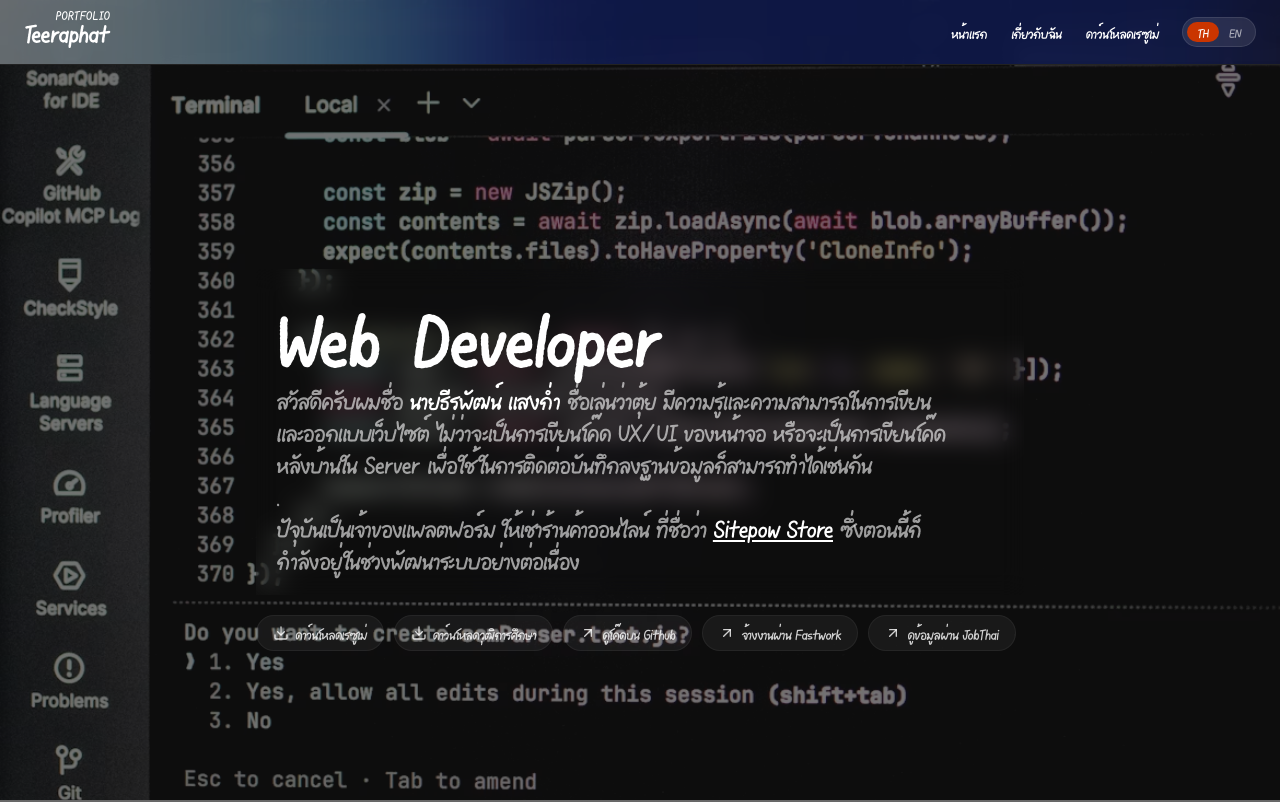
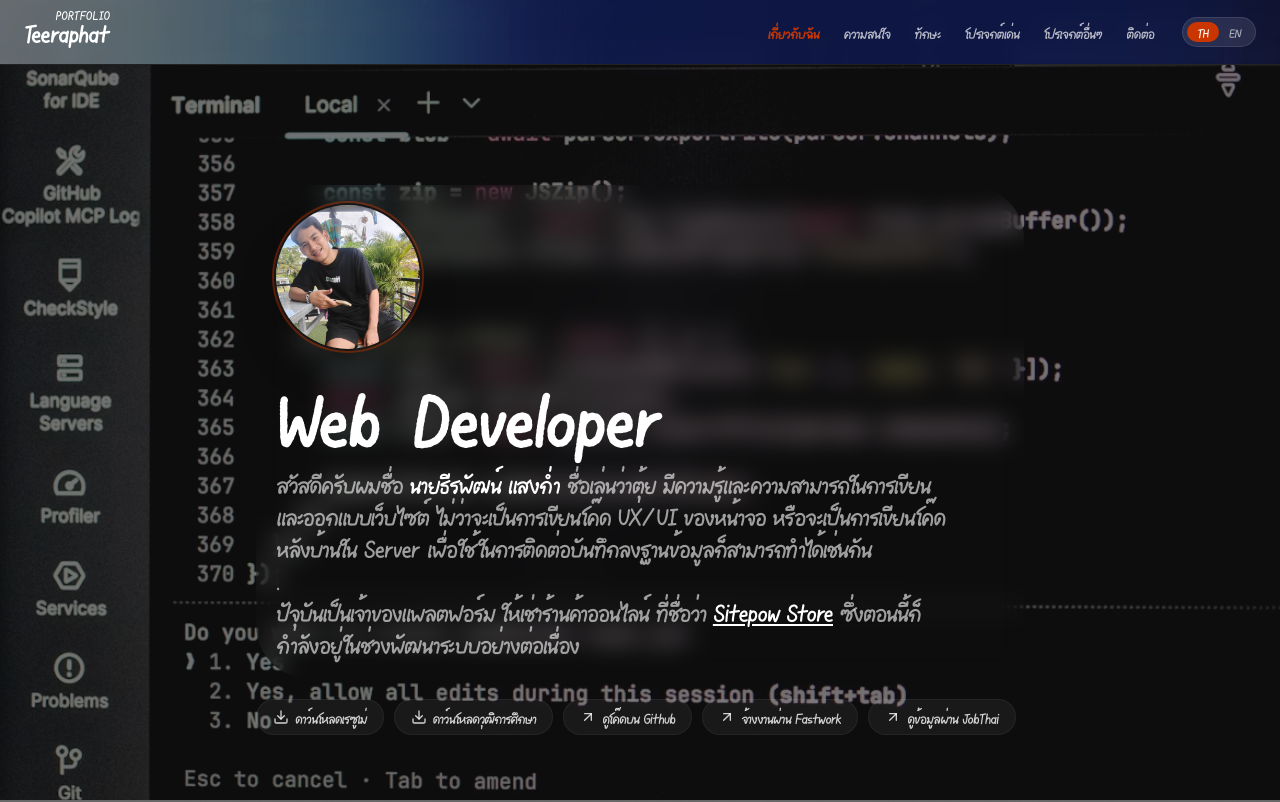
Before and after one commit to sitepow/portfolio-website, a React (Vite) app: page / in a window 1280 px wide. Shown: the top 802 px of the page. Built offline with nearby package versions, Linux system fonts and the light colour scheme.

Commit message:
fix: intl and add image profile

```diff
--- a/src/components/Navbar.tsx
+++ b/src/components/Navbar.tsx
@@ -1,5 +1,4 @@
 import { useEffect, useState } from "react";
-import { Link } from "react-router-dom";
 import { Menu, X } from "lucide-react";
 
 import { Button } from "@/components/ui/button";
@@ -9,6 +8,7 @@ import { cn } from "@/lib/utils";
 
 export function Navbar() {
   const [isMenuOpen, setIsMenuOpen] = useState(false);
+  const [activeSection, setActiveSection] = useState<string>("about");
   const { language, setLanguage, t } = useI18n();
 
   useEffect(() => {
@@ -16,10 +16,66 @@ export function Navbar() {
   }, [isMenuOpen]);
 
   const navItems = [
-    { title: t.nav.home, href: "/" },
-    { title: t.nav.about, href: "/about" },
-    { title: t.nav.resume, href: "/download-resume" },
+    { id: "about", title: t.nav.about, href: "#about" },
+    { id: "interests", title: t.nav.interests, href: "#interests" },
+    { id: "skills", title: t.nav.skills, href: "#skills" },
+    {
+      id: "featured-projects",
+      title: t.nav.featuredProjects,
+      href: "#featured-projects",
+    },
+    {
+      id: "other-projects",
+      title: t.nav.otherProjects,
+      href: "#other-projects",
+    },
+    { id: "contact", title: t.nav.contact, href: "#contact" },
   ];
+
+  const scrollToSection = (
+    e: React.MouseEvent<HTMLAnchorElement>,
+    href: string,
+  ) => {
+    e.preventDefault();
+    const id = href.replace("#", "");
+    const element = document.getElementById(id);
+    if (element) {
+      element.scrollIntoView({ behavior: "smooth" });
+      history.replaceState(null, "", href);
+    }
+    setIsMenuOpen(false);
+  };
+
+  useEffect(() => {
+    const observer = new IntersectionObserver(
+      (entries) => {
+        entries.forEach((entry) => {
+          if (entry.isIntersecting) {
+            setActiveSection(entry.target.id);
+          }
+        });
+      },
+      {
+        rootMargin: "-20% 0px -60% 0px",
+      },
+    );
+
+    const sectionIds = [
+      "about",
+      "interests",
+      "skills",
+      "featured-projects",
+      "other-projects",
+      "contact",
+    ];
+
+    sectionIds.forEach((id) => {
+      const el = document.getElementById(id);
+      if (el) observer.observe(el);
+    });
+
+    return () => observer.disconnect();
+  }, []);
 
   return (
     <header className="backdrop-blur text-white fixed bg-neutral-900/90 top-0 z-50 w-full border-b border-white/5">
@@ -32,20 +88,33 @@ export function Navbar() {
       </div>
 
       <nav className="container mx-auto flex items-center justify-between px-6 py-4">
-        <LogoBrand />
+        <LogoBrand
+          onClick={(e) => {
+            e.preventDefault();
+            window.scrollTo({ top: 0, behavior: "smooth" });
+            history.replaceState(null, "", " ");
+            setIsMenuOpen(false);
+          }}
+        />
 
-        <div className="hidden md:flex items-center gap-6">
+        <div className="hidden md:flex items-center gap-3 lg:gap-5 xl:gap-6">
           {navItems.map((item) => (
-            <Link
+            <a
               key={item.href}
-              to={item.href}
-              className="text-sm font-medium hover:text-primary transition-colors"
+              href={item.href}
+              onClick={(e) => scrollToSection(e, item.href)}
+              className={cn(
+                "text-xs lg:text-sm font-medium transition-colors hover:text-primary",
+                activeSection === item.id
+                  ? "text-primary font-bold"
+                  : "text-white/70",
+              )}
             >
               {item.title}
-            </Link>
+            </a>
           ))}
 
-          <div className="flex items-center rounded-full bg-white/10 p-1 border border-white/10 text-xs">
+          <div className="flex items-center rounded-full bg-white/10 p-1 border border-white/10 text-xs ml-1">
             <button
               type="button"
               onClick={() => setLanguage("th")}
@@ -113,22 +182,27 @@ export function Navbar() {
 
       <div
         className={cn(
-          "bg-background absolute text-foreground left-0 top-full w-full border-b transition-all duration-300 md:hidden",
+          "bg-neutral-900/95 backdrop-blur-lg absolute text-white left-0 top-full w-full border-b border-white/10 transition-all duration-300 md:hidden",
           isMenuOpen
             ? "max-h-screen opacity-100"
             : "max-h-0 opacity-0 overflow-hidden",
         )}
       >
-        <div className="flex flex-col p-6 gap-4">
+        <div className="flex flex-col p-6 gap-2">
           {navItems.map((item) => (
-            <Link
+            <a
               key={item.href}
-              to={item.href}
-              onClick={() => setIsMenuOpen(false)}
-              className="text-lg font-semibold py-2 border-b"
+              href={item.href}
+              onClick={(e) => scrollToSection(e, item.href)}
+              className={cn(
+                "text-base font-semibold py-2.5 border-b border-white/10 transition-colors",
+                activeSection === item.id
+                  ? "text-primary"
+                  : "text-white/80 hover:text-white",
+              )}
             >
               {item.title}
-            </Link>
+            </a>
           ))}
         </div>
       </div>
--- a/src/components/Section.tsx
+++ b/src/components/Section.tsx
@@ -2,7 +2,7 @@ import { useLandingImages } from "@/hooks/use-landing-images";
 import { cn } from "@/lib/utils";
 import type { ComponentProps } from "react";
 
-interface SectionProps extends ComponentProps<"div"> {
+interface SectionProps extends ComponentProps<"section"> {
   imageFolder?: string;
 }
 
@@ -15,9 +15,9 @@ export function Section({
   const { currentImage } = useLandingImages({ imageFolder });
 
   return (
-    <div
+    <section
       className={cn(
-        "min-h-screen px-5 flex flex-col py-10 justify-center items-center w-full bg-neutral-900 relative",
+        "min-h-screen px-5 flex flex-col py-10 justify-center items-center w-full bg-neutral-900 relative scroll-mt-20",
         className,
       )}
       {...props}
@@ -31,6 +31,6 @@ export function Section({
       </div>
 
       <div className="z-10 space-y-5 md:min-w-3xl md:max-w-3xl">{children}</div>
-    </div>
+    </section>
   );
 }
--- a/src/components/sections/ContactSection.tsx
+++ b/src/components/sections/ContactSection.tsx
@@ -21,7 +21,7 @@ export function ContactSection() {
   const { t } = useI18n();
 
   return (
-    <Section imageFolder="contact">
+    <Section id="contact" imageFolder="contact">
       <div className="text-white flex flex-col gap-8 p-5 backdrop-blur-md">
         <div className="flex flex-col gap-2">
           <h1 className="leading-tight font-bold text-5xl md:text-7xl">
--- a/src/components/sections/FeaturedProjectsSection.tsx
+++ b/src/components/sections/FeaturedProjectsSection.tsx
@@ -18,7 +18,7 @@ export function FeaturedProjectsSection() {
   ];
 
   return (
-    <Section imageFolder="featured-projects">
+    <Section id="featured-projects" imageFolder="featured-projects">
       <div className="text-white flex flex-col gap-4 backdrop-blur-md p-5">
         <h2 className="leading-tight font-bold text-5xl md:text-7xl">
           {t.featured.title}
@@ -44,17 +44,13 @@ export function FeaturedProjectsSection() {
                 >
                   <Button className={BUTTON_ClASS}>
                     <ArrowUpRight />{" "}
-                    {project.github
-                      ? t.featured.viewGithub
-                      : t.featured.viewWebsite}
+                    {project.github ? t.featured.viewGithub : t.featured.viewWebsite}
                   </Button>
                 </a>
               ) : (
                 <Button className={BUTTON_ClASS}>
                   <ArrowUpRight />{" "}
-                  {project?.github
-                    ? t.featured.viewGithub
-                    : t.featured.viewWebsite}
+                  {project?.github ? t.featured.viewGithub : t.featured.viewWebsite}
                 </Button>
               )}
             </li>
--- a/src/components/sections/GreetingSection.tsx
+++ b/src/components/sections/GreetingSection.tsx
@@ -9,8 +9,18 @@ export function GreetingSection() {
   const { t } = useI18n();
 
   return (
-    <Section imageFolder="greeting" className="pt-40 ">
-      <div className="text-white flex flex-col gap-4 backdrop-blur-md p-5">
+    <Section id="about" imageFolder="greeting" className="pt-40">
+      <div className="text-white flex flex-col gap-5 backdrop-blur-md p-5 rounded-2xl">
+        <div className="flex items-center">
+          <div className="relative size-28 sm:size-32 md:size-36 rounded-full ring-2 ring-primary/40 ring-offset-2 ring-offset-neutral-900 overflow-hidden shadow-2xl">
+            <img
+              src="/54900.jpg"
+              alt={t.greeting.name}
+              className="size-full object-top object-cover"
+            />
+          </div>
+        </div>
+
         <h1 className="leading-tight font-bold text-5xl md:text-7xl">
           {t.greeting.role}
         </h1>
--- a/src/components/sections/InterestedSection.tsx
+++ b/src/components/sections/InterestedSection.tsx
@@ -6,7 +6,7 @@ export function InterestedSection() {
   const { t } = useI18n();
 
   return (
-    <Section imageFolder="interested">
+    <Section id="interests" imageFolder="interested">
       <div className="text-white flex flex-col gap-4 backdrop-blur-md p-5">
         <h2 className="leading-tight font-bold text-5xl md:text-7xl">
           {t.interested.title}
--- a/src/components/sections/OtherProjectsSection.tsx
+++ b/src/components/sections/OtherProjectsSection.tsx
@@ -23,7 +23,7 @@ export function OtherProjectsSection() {
   ];
 
   return (
-    <Section imageFolder="projects">
+    <Section id="other-projects" imageFolder="projects">
       <div className="text-white flex flex-col gap-4 backdrop-blur-md p-5">
         <h2 className="leading-tight font-bold text-5xl md:text-7xl">
           {t.otherProjects.title}
--- a/src/constants/translations.ts
+++ b/src/constants/translations.ts
@@ -5,6 +5,11 @@ export const translations = {
     nav: {
       home: "หน้าแรก",
       about: "เกี่ยวกับฉัน",
+      interests: "ความสนใจ",
+      skills: "ทักษะ",
+      featuredProjects: "โปรเจกต์เด่น",
+      otherProjects: "โปรเจกต์อื่นๆ",
+      contact: "ติดต่อ",
       resume: "ดาว์นโหลดเรซูเม่",
     },
     greeting: {
@@ -62,7 +67,12 @@ export const translations = {
   en: {
     nav: {
       home: "Home",
-      about: "About Me",
+      about: "About",
+      interests: "Interests",
+      skills: "Skills",
+      featuredProjects: "Featured",
+      otherProjects: "Other Projects",
+      contact: "Contact",
       resume: "Download Resume",
     },
     greeting: {
--- a/src/index.css
+++ b/src/index.css
@@ -151,6 +151,6 @@
     @apply bg-background text-foreground;
   }
   html {
-    @apply font-sans;
+    @apply font-sans scroll-smooth;
   }
 }
```
Also changed, not shown: src/components/sections/SkillSection.tsx (+3 -5 lines), public/54900.jpg (added).
